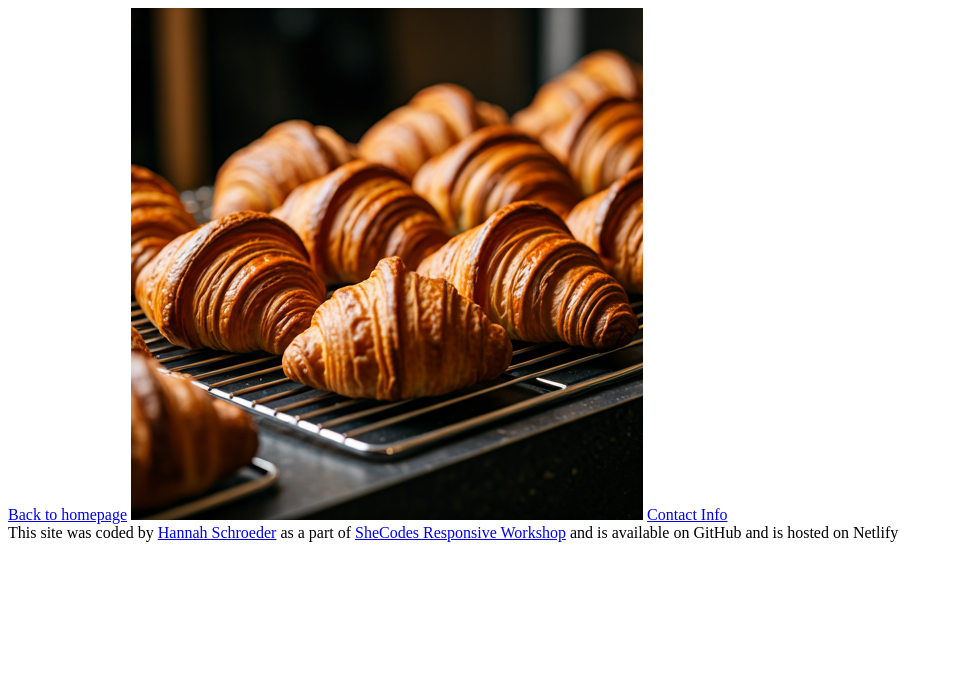
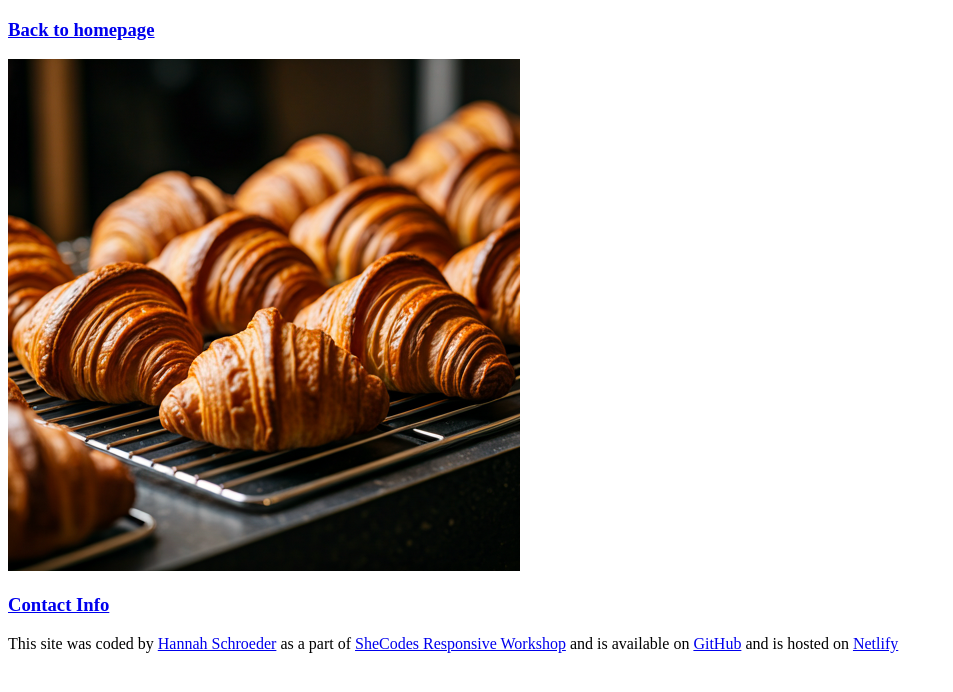
Before and after one commit to h-schroeder-coder/She-Codes-Responsive-Workshop-Week-3-Croissant, a plain HTML site: page photo.html in a window 1280 px wide. Shown: the whole page, without its empty margins (0-953 px from the left). Drawn offline with Linux system fonts and the light colour scheme.

Commit message:
added links to netlify

```diff
--- a/photo.html
+++ b/photo.html
@@ -1,16 +1,28 @@
 <!DOCTYPE html>
 <html lang="en">
-<head>
-    <meta charset="UTF-8">
-    <meta name="viewport" content="width=device-width, initial-scale=1.0">
+  <head>
+    <meta charset="UTF-8" />
+    <meta name="viewport" content="width=device-width, initial-scale=1.0" />
     <title>Croissant Images</title>
-</head>
-<body>
-    <a href="/index.html">Back to homepage</a>
-    <img src="/media/images/Croissants.png" alt="Croissants">
-    <a href="/contact.html">Contact Info</a>
-     <footer>
-        This site was coded by <a href="https://github.com/h-schroeder-coder">Hannah Schroeder</a> as a part of <a href="https://shecodes.io/workshops">SheCodes Responsive Workshop</a> and is available on GitHub and is hosted on Netlify
+  </head>
+  <body>
+    <h3><a href="/index.html">Back to homepage</a></h3>
+    <img src="/media/images/Croissants.png" alt="Croissants" />
+    <h3><a href="/contact.html">Contact Info</a></h3>
+    <footer>
+      This site was coded by
+      <a href="https://github.com/h-schroeder-coder">Hannah Schroeder</a> as a
+      part of
+      <a href="https://shecodes.io/workshops">SheCodes Responsive Workshop</a>
+      and is available on
+      <a
+        href="https://github.com/h-schroeder-coder/She-Codes-Responsive-Workshop-Week-3-Croissant"
+        >GitHub</a
+      >
+      and is hosted on
+      <a href="https://h-schroeder-coder-shecodes-croissant.netlify.app/"
+        >Netlify</a
+      >
     </footer>
-</body>
+  </body>
 </html>
```
Also changed, not shown: contact.html (+11 -2 lines), index.html (+13 -3 lines).
